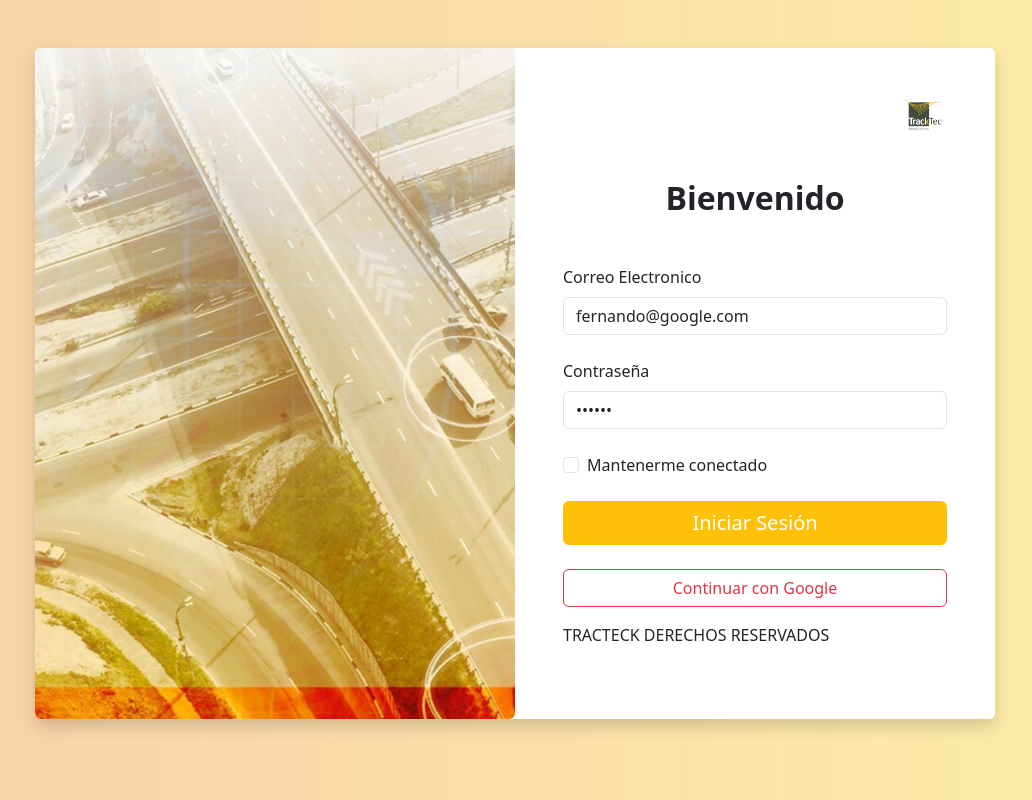
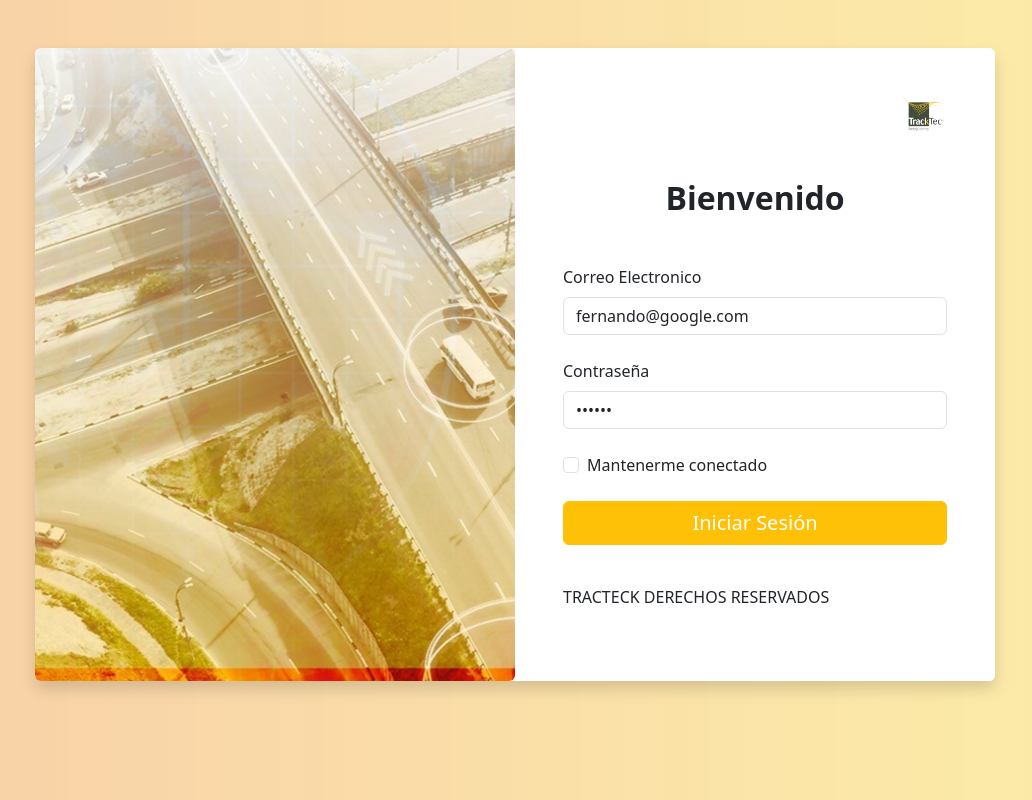
Before and after one commit to nelson19371/passajerosApp6, a React (Vite) app: page /login in a window 1280 px wide. Shown: the whole page, without its empty margins (125-1157 px from the left). Built offline with nearby package versions, Linux system fonts and the light colour scheme; no server answers.

Commit message:
avance firebase

```diff
--- a/src/auth/pages/LoginPage.jsx
+++ b/src/auth/pages/LoginPage.jsx
@@ -72,7 +72,7 @@ export const LoginPage = () => {
                 <div className="d-grid">
                     <button disabled={isAuthenticating} type="submit" className="btn btn-warning" onClick={onSubmit} id="bot">Iniciar Sesión</button>
                     <br/>
-                    <button disabled={isAuthenticating} type="submit" className="btn btn-outline-danger"  onClick={onGoogleSignIn} > Continuar con Google</button>
+
                 </div>
                 <div className="mb-4 mt-3">
                 TRACTECK DERECHOS RESERVADOS
```
